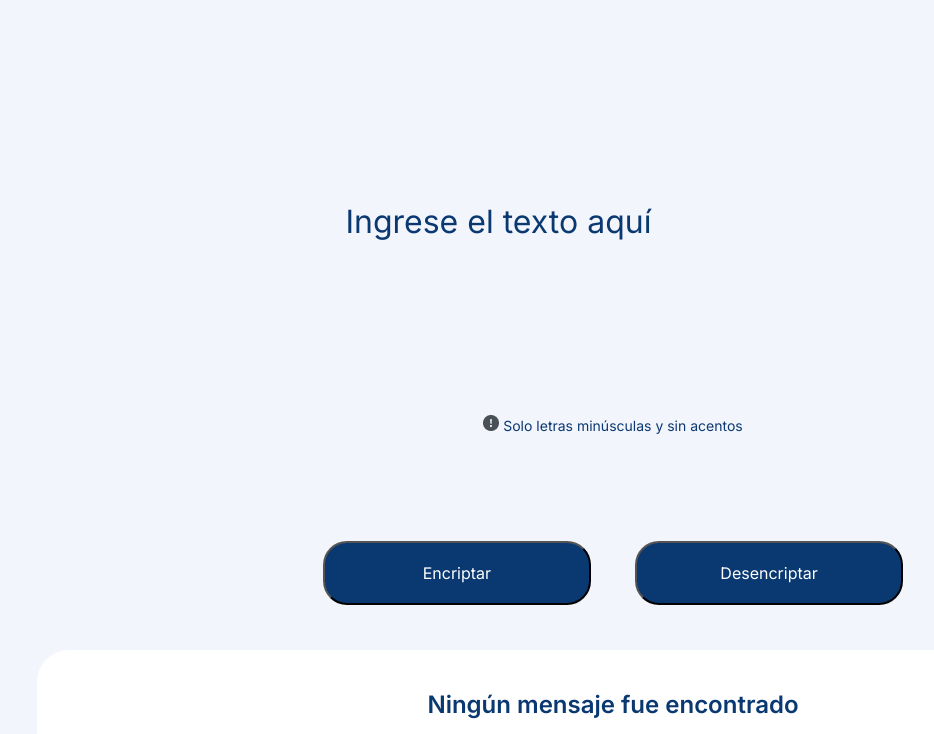
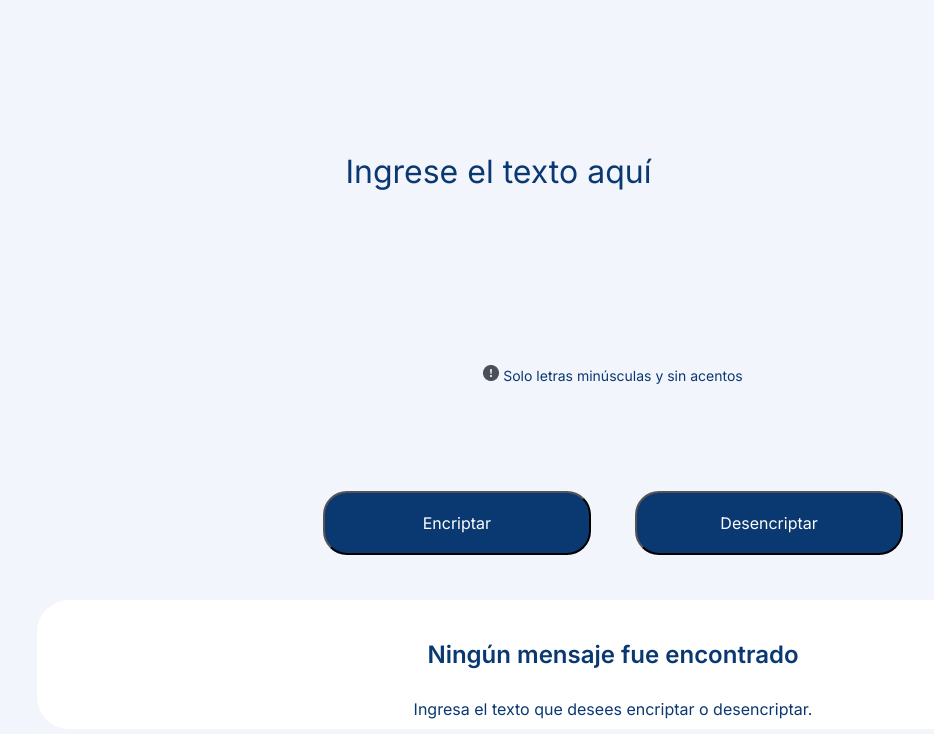
Before and after one commit to xhernanhenaox/encriptador, a plain HTML site: page index.html in a window 1280 px wide. Shown: the part 66-800 px from the top of the page, without its empty margins (27-961 px from the left). Drawn offline with Linux system fonts and the light colour scheme.

Commit message:
cambio de contenido

```diff
--- a/styles/style.css
+++ b/styles/style.css
@@ -40,7 +40,7 @@ body {
     display: flex;
     flex-direction: column;
     gap: 40px;
-    width: 100%; /* Aseguramos que ocupe el 100% del contenedor */
+    width: 100%;
 }
 
 .texto__insertado {
@@ -171,7 +171,7 @@ input::placeholder {
 
     .presentacion_contenido {
         width: auto;
-        padding: 55px 5px 5px 5px;
+        padding: 5px 5px 5px 5px;
         align-items: center;
         text-align: center;
     }
@@ -218,7 +218,7 @@ input::placeholder {
 
     .texto__mostrado {
         height: auto;
-        width: 100%};
+        width: 100%;
         justify-content: center;
         text-align: center;
         align-items: center;
```
